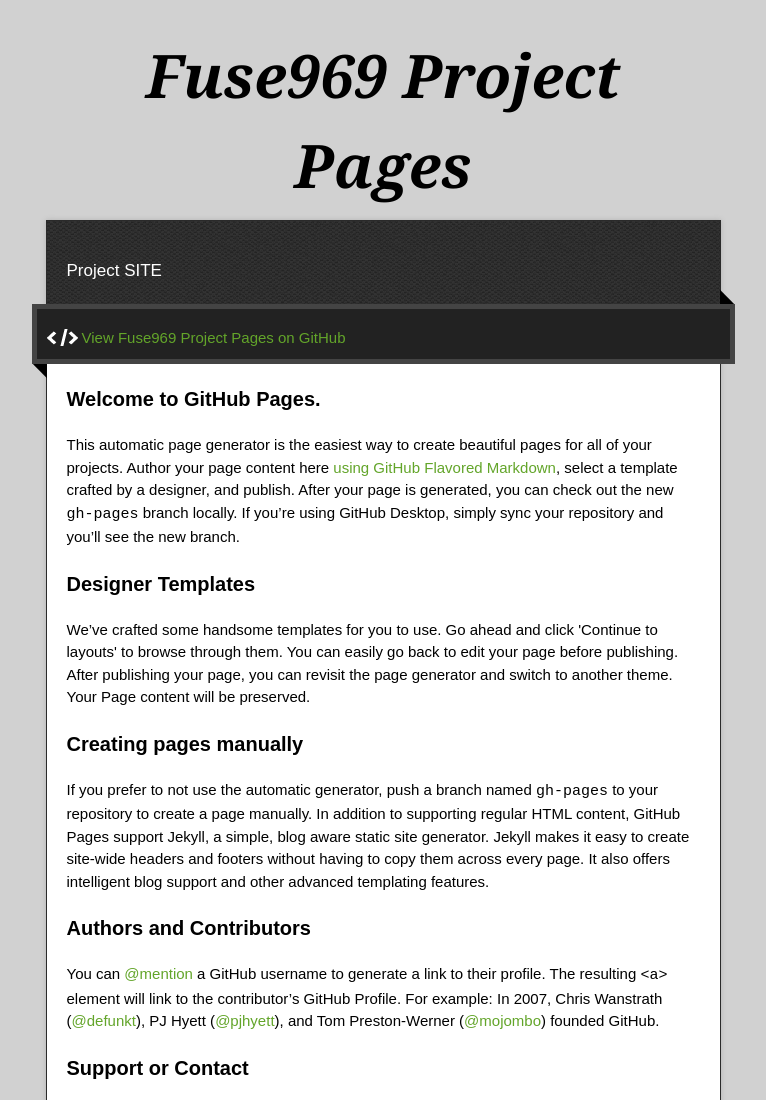
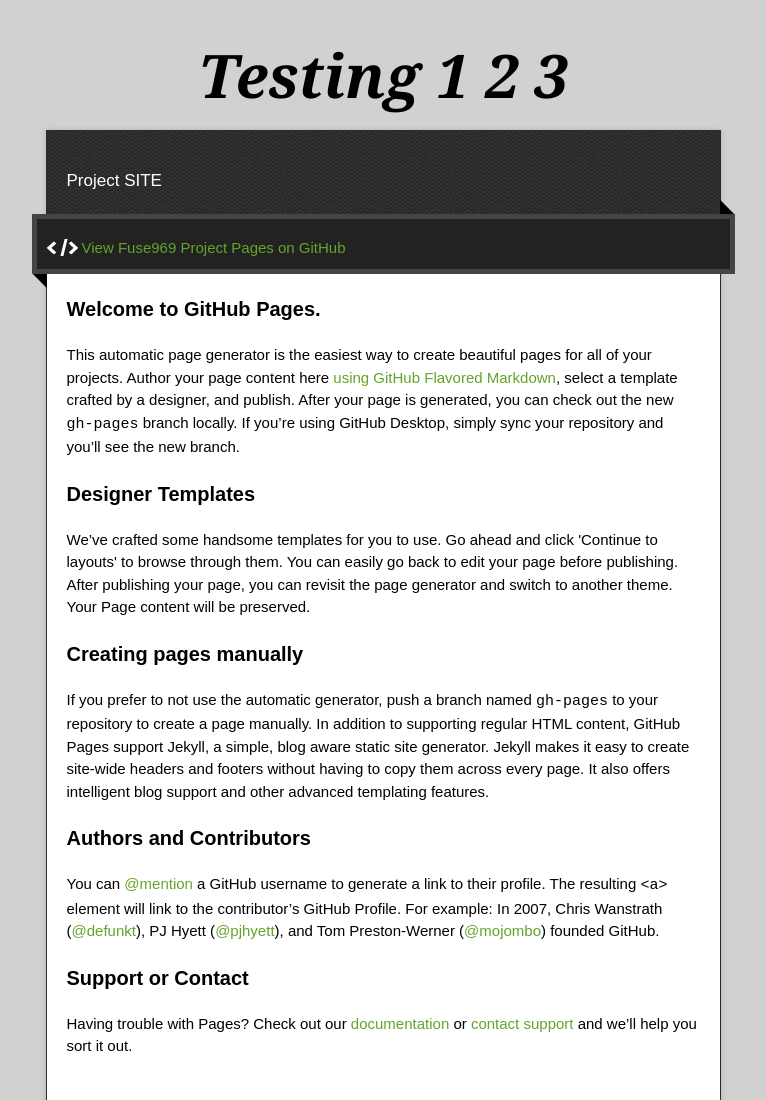
Before and after one commit to fgravato/fgravato.github.io, a plain HTML site: page index.html in a window 1280 px wide. Shown: the top 1100 px of the page, without its empty margins (257-1023 px from the left). Drawn offline with nearby package versions, Linux system fonts and the light colour scheme.

Commit message:
Update index.html

```diff
--- a/index.html
+++ b/index.html
@@ -22,7 +22,7 @@
 
   <div class="wrapper">
     <header>
-      <h1 class="title">Fuse969 Project Pages</h1>
+      <h1 class="title">Testing 1 2 3</h1>
     </header>
     <div id="container">
       <p class="tagline">Project SITE</p>
```
